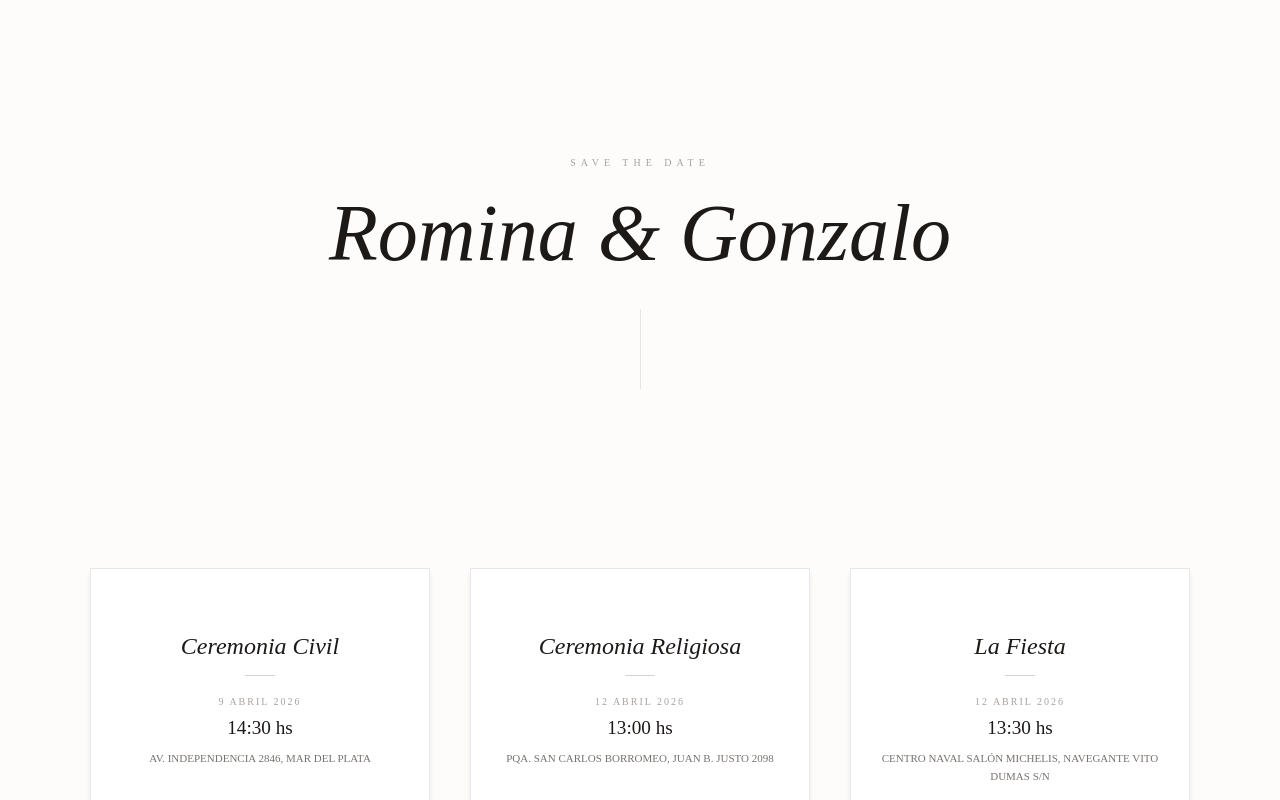
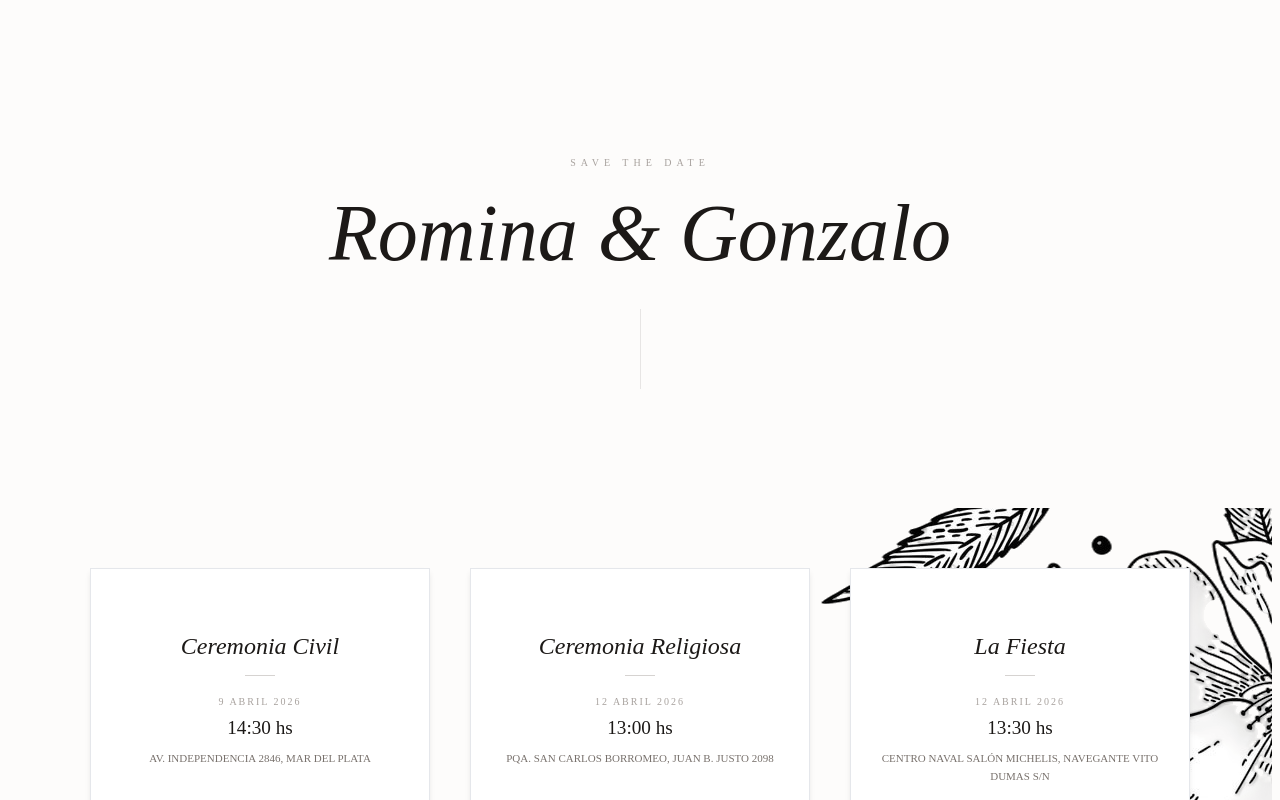
Before and after one commit to CatalinaML/rominaygonzalo, a Next.js app: page / in a window 1280 px wide. Shown: the top 800 px of the page. Built offline with nearby package versions, Linux system fonts and the light colour scheme; a web font is replaced by a local one.

Commit message:
fondo de flores

```diff
--- a/app/page.tsx
+++ b/app/page.tsx
@@ -54,7 +54,20 @@ function InvitacionContent() {
   };
 
   return (
-    <div style={{ backgroundColor: '#FDFCFB', minHeight: '100vh', color: '#1c1917', fontFamily: 'serif' }}>
+    <div style={{
+      backgroundColor: '#FDFCFB',
+      minHeight: '100vh',
+      color: '#1c1917',
+      fontFamily: 'serif',
+      // --- ESTILOS DE FONDO ---
+      backgroundImage: 'url("/flores.png")',
+      backgroundPosition: 'center',  // Centradas
+      backgroundRepeat: 'no-repeat', // Que no se repitan como mosaico
+      backgroundAttachment: 'fixed', // Efecto elegante: el fondo se queda quieto al hacer scroll
+      position: 'relative',
+      overflowX: 'hidden'
+    }}>
+
 
       {/* HEADER */}
       <section style={{ height: '70vh', display: 'flex', flexDirection: 'column', alignItems: 'center', justifyContent: 'center', textAlign: 'center' }}>
```
Also changed, not shown: public/flores.png (added).
